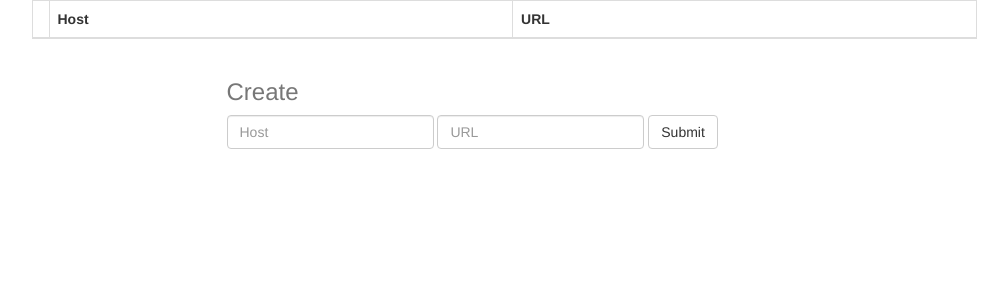
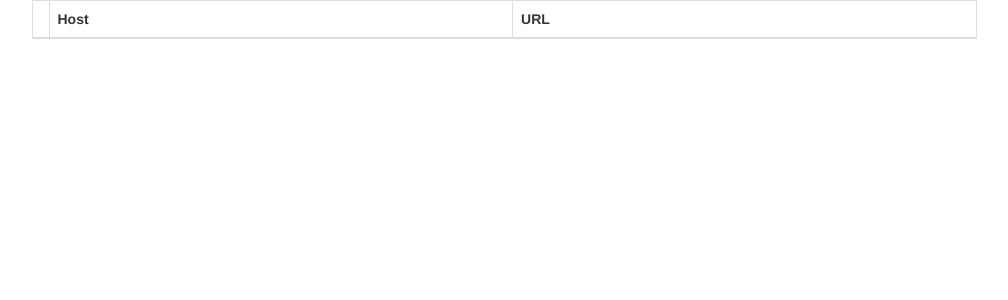
Before and after one commit to trumpcard/uzblmonitor-ui, a Python web app: template templates/home.html in a window 1280 px wide. Shown: the part 70-370 px from the top of the page, without its empty margins (136-1144 px from the left). Run offline with Jinja, Linux system fonts and the light colour scheme; the template is opened without the code that fills it: most values are stand-ins (such as "Sample title", 1, 10 or a date in 2020); lists and menus that the app fills with data are empty; some libraries are stand-ins or nearby versions.

Commit message:
Remove 'create' form

```diff
--- a/templates/home.html
+++ b/templates/home.html
@@ -39,28 +39,6 @@
         <div class="col-md-10" id="monitortable"></div>
         <div class="col-md-1"></div>
       </div>
-
-      <div class="row">
-        <div class="col-md-3"></div>
-
-        <div class="col-md-6">
-          <h3 class="text-muted">Create</h3>
-
-          <form class="form-inline" action="/monitor/create" method="POST">
-            <div class="form-group">
-              <label class="sr-only" for="monitor-create-host">Host</label>
-              <input type="text" name="host" class="form-control" id="monitor-create-host" placeholder="Host">
-            </div>
-            <div class="form-group">
-              <label class="sr-only" for="monitor-create-url">URL</label>
-              <input type="text" name="url" class="form-control" id="monitor-create-url" placeholder="URL">
-            </div>
-            <button type="submit" class="btn btn-default">Submit</button>
-          </form>
-        </div>
-
-        <div class="col-md-3"></div>
-      </div>
     </div>
 
     <script src="https://ajax.googleapis.com/ajax/libs/jquery/2.1.3/jquery.min.js"></script>
```
Also changed, not shown: main.py (+0 -18 lines).
